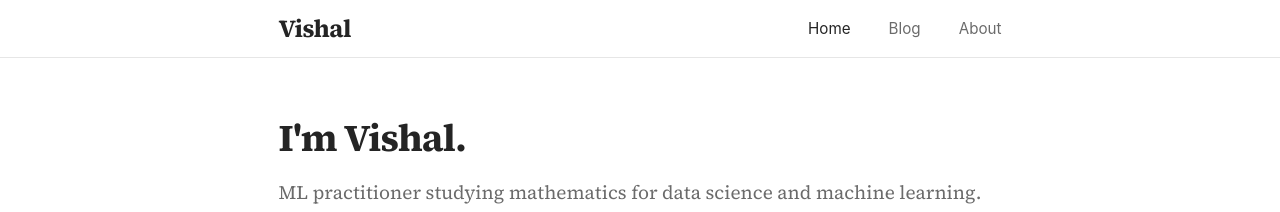
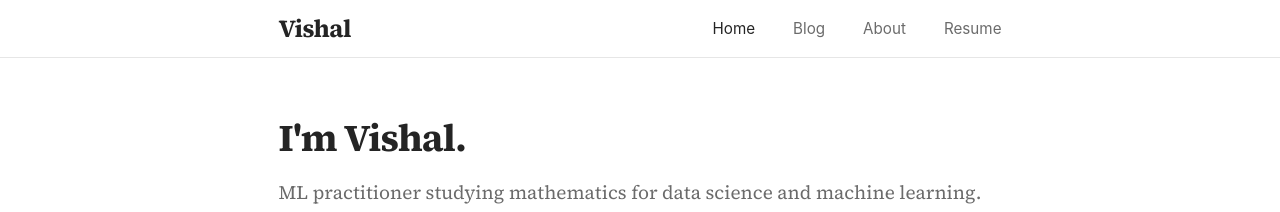
Before and after one commit to vishall4/vishall4.github.io, a Jekyll site: the page built from index.html, in a window 1280 px wide. Shown: the top 212 px of the page. Built offline with Jekyll 4.4.1, drawn with Linux system fonts in a browser that asks for light colours.

Commit message:
Add Resume link to navigation

```diff
--- a/_layouts/default.html
+++ b/_layouts/default.html
@@ -18,6 +18,7 @@
         <a href="{{ '/' | relative_url }}" {% if page.url == '/' %}class="active"{% endif %}>Home</a>
         <a href="{{ '/blog' | relative_url }}" {% if page.url contains '/blog' %}class="active"{% endif %}>Blog</a>
         <a href="{{ '/about' | relative_url }}" {% if page.url == '/about/' %}class="active"{% endif %}>About</a>
+        <a href="https://drive.google.com/file/d/1cytqP51Q1V3keW_5WyT_B-KKEAJuzqpE/view" target="_blank">Resume</a>
       </div>
     </div>
   </nav>
```
